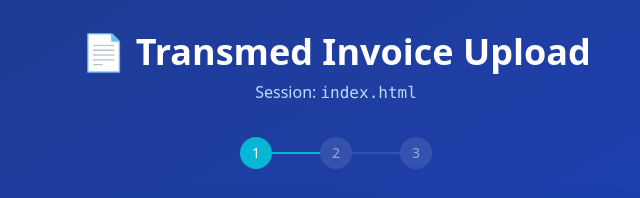
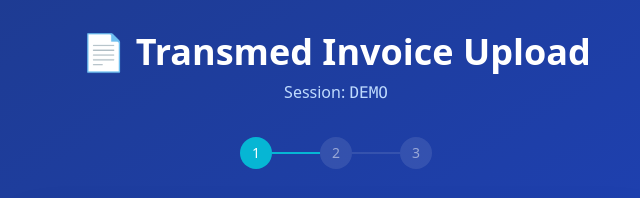
Before and after one commit to ahamdihussein-star/transmed-invoice-demo, a website: page public/index.html in a window 1280 px wide. Shown: the top 198 px of the page, 304-944 px from the left. Drawn offline with nearby package versions, Linux system fonts and the light colour scheme.

Commit message:
index.html

```diff
--- a/public/index.html
+++ b/public/index.html
@@ -110,17 +110,13 @@
         const OCR_KEY = 'K85947283488957';
         const API_BASE = window.location.origin;
 
-        let sessionId = '';
+        let sessionId = 'DEMO';
         let file = null;
         let data = { invoice: '', supplier: '', amount: '', currency: '', date: '' };
 
         function init() {
-            const path = window.location.pathname.split('/');
-            sessionId = path[path.length - 1];
-            if (!sessionId || sessionId === 'upload' || sessionId.length < 5) {
-                sessionId = 'INV-' + Date.now().toString(36).toUpperCase();
-                history.pushState({}, '', `/upload/${sessionId}`);
-            }
+            sessionId = 'DEMO';
+            history.pushState({}, '', `/upload/${sessionId}`);
             document.getElementById('session-id').textContent = sessionId;
             document.getElementById('f-date').value = new Date().toISOString().split('T')[0];
             document.getElementById('invoice-input').onchange = handleFile;
```
